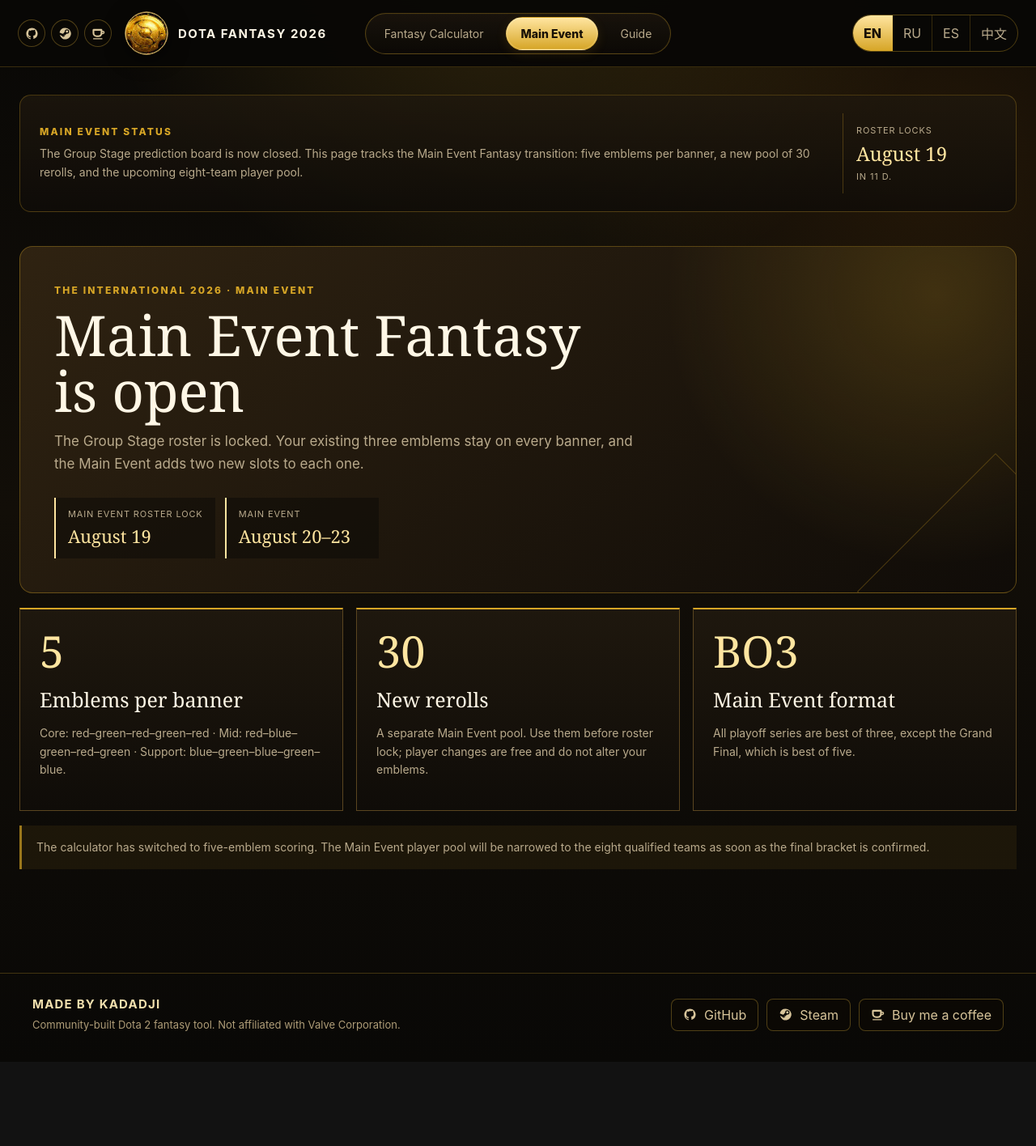
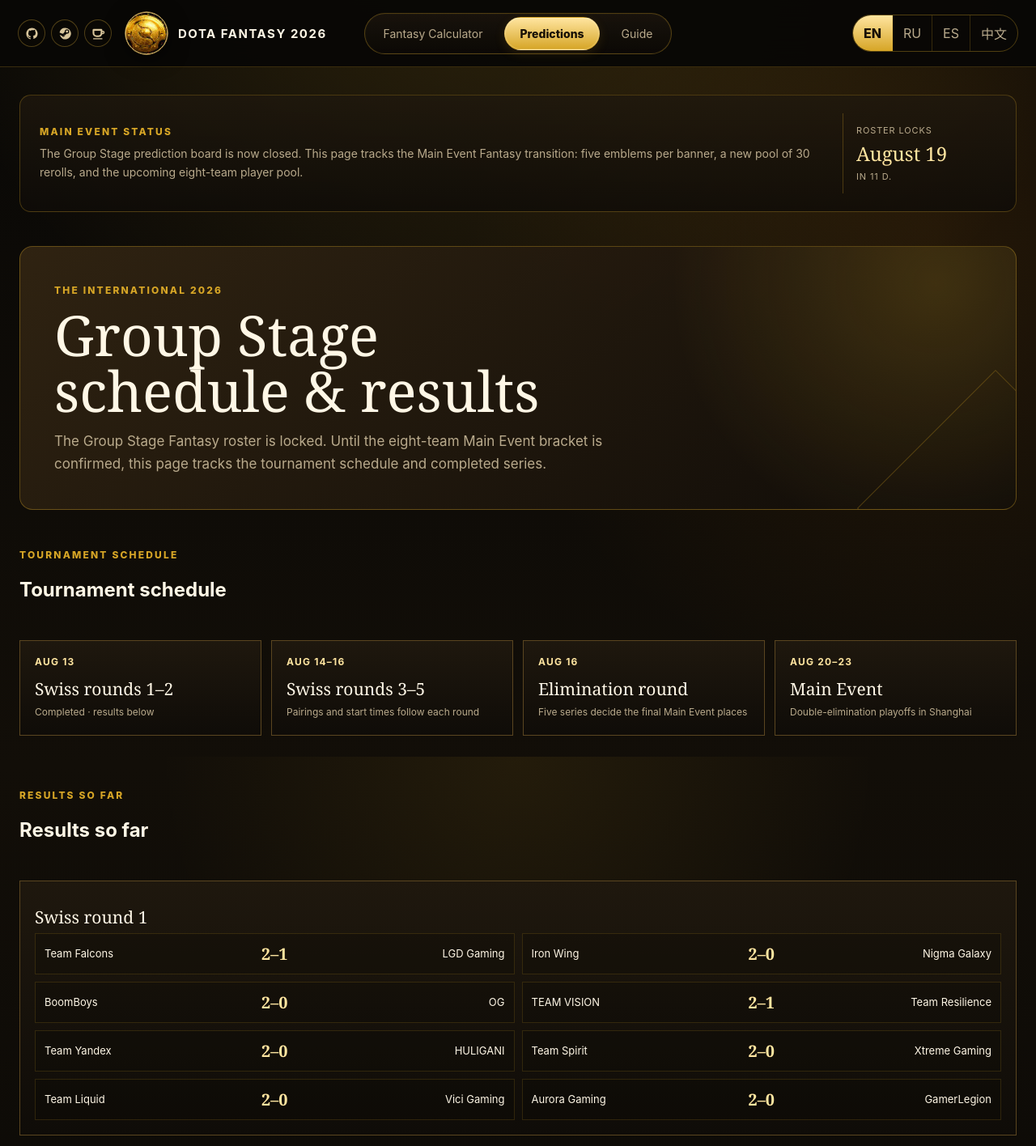
Before and after one commit to Kadadji1/dota2-fantasy-optimizer-2026, a Next.js app: page /predictions in a window 1280 px wide. Shown: the top 1416 px of the page at 81% size. Before the commit the page ends 1312 px from the top, so only its background shows below. Built offline with nearby package versions, Linux system fonts and the light colour scheme.

Commit message:
Show group stage schedule and results

```diff
--- a/app/predictions/Predictions.tsx
+++ b/app/predictions/Predictions.tsx
@@ -3,35 +3,38 @@
 import { useEffect, useState } from "react";
 
 type SiteLanguage = "en" | "ru" | "es" | "zh";
+type Match = { a: string; score: string; b: string };
+type Copy = { eyebrow: string; title: string; body: string; schedule: string; results: string; roundOne: string; roundTwo: string; upcoming: string; note: string; stages: Array<{ date: string; title: string; body: string }> };
 
-const copy: Record<SiteLanguage, { eyebrow: string; title: string; body: string; lock: string; lockDate: string; event: string; eventDate: string; cards: Array<{ value: string; title: string; body: string }>; note: string }> = {
-  en: { eyebrow: "THE INTERNATIONAL 2026 · MAIN EVENT", title: "Main Event Fantasy is open", body: "The Group Stage roster is locked. Your existing three emblems stay on every banner, and the Main Event adds two new slots to each one.", lock: "Main Event roster lock", lockDate: "August 19", event: "Main Event", eventDate: "August 20–23", cards: [{ value: "5", title: "Emblems per banner", body: "Core: red–green–red–green–red · Mid: red–blue–green–red–green · Support: blue–green–blue–green–blue." }, { value: "30", title: "New rerolls", body: "A separate Main Event pool. Use them before roster lock; player changes are free and do not alter your emblems." }, { value: "BO3", title: "Main Event format", body: "All playoff series are best of three, except the Grand Final, which is best of five." }], note: "The calculator has switched to five-emblem scoring. The Main Event player pool will be narrowed to the eight qualified teams as soon as the final bracket is confirmed." },
-  ru: { eyebrow: "THE INTERNATIONAL 2026 · ОСНОВНОЙ ЭТАП", title: "Fantasy основного этапа открыт", body: "Состав группового этапа уже закреплён. Первые три эмблемы на каждом знамени сохраняются, а для основного этапа открываются ещё два слота.", lock: "Фиксация состава Main Event", lockDate: "19 августа", event: "Основной этап", eventDate: "20–23 августа", cards: [{ value: "5", title: "Эмблем на знамени", body: "Основа: красная–зелёная–красная–зелёная–красная · Центр: красная–синяя–зелёная–красная–зелёная · Поддержка: синяя–зелёная–синяя–зелёная–синяя." }, { value: "30", title: "Новых рероллов", body: "Отдельный запас для Main Event. Используйте их до фиксации; смена игроков бесплатна и не меняет эмблемы." }, { value: "BO3", title: "Формат Main Event", body: "Все серии плей-офф — до двух побед, кроме гранд-финала до трёх побед." }], note: "Калькулятор уже считает пять эмблем. Как только окончательно подтвердится сетка, пул игроков Main Event будет ограничен восемью прошедшими командами." },
-  es: { eyebrow: "THE INTERNATIONAL 2026 · EVENTO PRINCIPAL", title: "Fantasy del Evento Principal está abierto", body: "La plantilla de la fase de grupos está bloqueada. Los tres emblemas existentes se conservan y el Evento Principal añade dos espacios nuevos a cada estandarte.", lock: "Cierre de plantilla del Evento Principal", lockDate: "19 de agosto", event: "Evento Principal", eventDate: "20–23 de agosto", cards: [{ value: "5", title: "Emblemas por estandarte", body: "Core: rojo–verde–rojo–verde–rojo · Mid: rojo–azul–verde–rojo–verde · Support: azul–verde–azul–verde–azul." }, { value: "30", title: "Rerolls nuevos", body: "Un fondo separado para el Evento Principal. Úsalos antes del cierre; cambiar jugadores es gratis y no altera emblemas." }, { value: "BO3", title: "Formato del Evento Principal", body: "Todas las series de playoffs son al mejor de tres, salvo la Gran Final al mejor de cinco." }], note: "La calculadora ya usa puntuación de cinco emblemas. El grupo de jugadores se limitará a los ocho equipos clasificados cuando se confirme el cuadro final." },
-  zh: { eyebrow: "THE INTERNATIONAL 2026 · 主赛事", title: "主赛事 Fantasy 已开放", body: "小组赛阵容已锁定。每面旗帜原有的三枚徽章会保留，主赛事为每面旗帜新增两个槽位。", lock: "主赛事阵容锁定", lockDate: "8月19日", event: "主赛事", eventDate: "8月20日–23日", cards: [{ value: "5", title: "每面旗帜的徽章", body: "核心位：红–绿–红–绿–红 · 中单：红–蓝–绿–红–绿 · 辅助：蓝–绿–蓝–绿–蓝。" }, { value: "30", title: "新的重掷次数", body: "主赛事有独立的重掷池。锁定前请用完；更换选手免费且不会改变徽章。" }, { value: "BO3", title: "主赛事赛制", body: "除五局三胜的总决赛外，所有淘汰赛系列赛均为三局两胜。" }], note: "计算器现已按五枚徽章计分。最终对阵表确认后，主赛事选手池将限定为晋级的八支队伍。" }
+const roundOne: Match[] = [
+  { a: "Team Falcons", score: "2–1", b: "LGD Gaming" }, { a: "Iron Wing", score: "2–0", b: "Nigma Galaxy" },
+  { a: "BoomBoys", score: "2–0", b: "OG" }, { a: "TEAM VISION", score: "2–1", b: "Team Resilience" },
+  { a: "Team Yandex", score: "2–0", b: "HULIGANI" }, { a: "Team Spirit", score: "2–0", b: "Xtreme Gaming" },
+  { a: "Team Liquid", score: "2–0", b: "Vici Gaming" }, { a: "Aurora Gaming", score: "2–0", b: "GamerLegion" }
+];
+const roundTwo: Match[] = [
+  { a: "TEAM VISION", score: "2–1", b: "Team Falcons" }, { a: "BoomBoys", score: "2–1", b: "Iron Wing" },
+  { a: "LGD Gaming", score: "2–1", b: "Team Resilience" }, { a: "Nigma Galaxy", score: "2–0", b: "OG" }
+];
+
+const copy: Record<SiteLanguage, Copy> = {
+  en: { eyebrow: "THE INTERNATIONAL 2026", title: "Group Stage schedule & results", body: "The Group Stage Fantasy roster is locked. Until the eight-team Main Event bracket is confirmed, this page tracks the tournament schedule and completed series.", schedule: "Tournament schedule", results: "Results so far", roundOne: "Swiss round 1", roundTwo: "Swiss round 2", upcoming: "Next: Swiss rounds 3–5 and the elimination round. The Main Event bracket will replace this page once the eight qualified teams are confirmed.", note: "All listed series are best of three. Main Event runs August 20–23; every series is Bo3 except the Bo5 Grand Final.", stages: [{ date: "AUG 13", title: "Swiss rounds 1–2", body: "Completed · results below" }, { date: "AUG 14–16", title: "Swiss rounds 3–5", body: "Pairings and start times follow each round" }, { date: "AUG 16", title: "Elimination round", body: "Five series decide the final Main Event places" }, { date: "AUG 20–23", title: "Main Event", body: "Double-elimination playoffs in Shanghai" }] },
+  ru: { eyebrow: "THE INTERNATIONAL 2026", title: "Расписание и итоги группового этапа", body: "Fantasy‑состав группового этапа закреплён. Пока не будет подтверждена сетка Main Event из восьми команд, здесь отображаются расписание турнира и сыгранные серии.", schedule: "Расписание турнира", results: "Итоги на сейчас", roundOne: "Швейцарский раунд 1", roundTwo: "Швейцарский раунд 2", upcoming: "Далее: швейцарские раунды 3–5 и раунд на вылет. Когда подтвердятся восемь прошедших команд, эту страницу заменит сетка Main Event.", note: "Все указанные серии — BO3. Main Event пройдёт 20–23 августа: все серии BO3, кроме гранд‑финала BO5.", stages: [{ date: "13 АВГ", title: "Швейцарские раунды 1–2", body: "Завершены · результаты ниже" }, { date: "14–16 АВГ", title: "Швейцарские раунды 3–5", body: "Пары и время появляются после каждого раунда" }, { date: "16 АВГ", title: "Раунд на вылет", body: "Пять серий определят последние места в Main Event" }, { date: "20–23 АВГ", title: "Main Event", body: "Плей‑офф с двойным выбыванием в Шанхае" }] },
+  es: { eyebrow: "THE INTERNATIONAL 2026", title: "Calendario y resultados de la fase de grupos", body: "La plantilla Fantasy de la fase de grupos está bloqueada. Hasta que se confirme el cuadro del Evento Principal de ocho equipos, esta página muestra el calendario y las series completadas.", schedule: "Calendario del torneo", results: "Resultados hasta ahora", roundOne: "Ronda suiza 1", roundTwo: "Ronda suiza 2", upcoming: "Siguiente: rondas suizas 3–5 y ronda de eliminación. Esta página se convertirá en el cuadro del Evento Principal cuando se confirmen los ocho clasificados.", note: "Todas las series mostradas son al mejor de tres. El Evento Principal se juega del 20 al 23 de agosto; la Gran Final es la única al mejor de cinco.", stages: [{ date: "13 AGO", title: "Rondas suizas 1–2", body: "Completadas · resultados abajo" }, { date: "14–16 AGO", title: "Rondas suizas 3–5", body: "Emparejamientos y horarios tras cada ronda" }, { date: "16 AGO", title: "Ronda de eliminación", body: "Cinco series deciden las últimas plazas" }, { date: "20–23 AGO", title: "Evento Principal", body: "Playoffs de doble eliminación en Shanghái" }] },
+  zh: { eyebrow: "THE INTERNATIONAL 2026", title: "小组赛赛程与赛果", body: "小组赛 Fantasy 阵容已锁定。在八支主赛事晋级队伍和对阵表确认前，本页面会展示赛事日程和已结束的系列赛。", schedule: "赛事日程", results: "当前赛果", roundOne: "瑞士轮第 1 轮", roundTwo: "瑞士轮第 2 轮", upcoming: "接下来：瑞士轮第 3–5 轮和淘汰轮。八支晋级队伍确认后，本页面将替换为主赛事对阵表。", note: "列出的系列赛均为三局两胜。主赛事为 8 月 20–23 日；除五局三胜总决赛外均为 BO3。", stages: [{ date: "8月13日", title: "瑞士轮第 1–2 轮", body: "已完成 · 赛果见下方" }, { date: "8月14–16日", title: "瑞士轮第 3–5 轮", body: "每轮结束后公布对阵和开赛时间" }, { date: "8月16日", title: "淘汰轮", body: "五场系列赛决定最后的主赛事名额" }, { date: "8月20–23日", title: "主赛事", body: "上海双败淘汰赛" }] }
 };
 
-function readLanguage(): SiteLanguage {
-  if (typeof window === "undefined") return "en";
-  const stored = window.localStorage.getItem("site-language") as SiteLanguage | null;
-  return stored && copy[stored] ? stored : "en";
-}
+function readLanguage(): SiteLanguage { if (typeof window === "undefined") return "en"; const stored = window.localStorage.getItem("site-language") as SiteLanguage | null; return stored && copy[stored] ? stored : "en"; }
+
+function ResultGrid({ matches }: { matches: Match[] }) { return <div className="match-results-grid">{matches.map((match) => <article key={`${match.a}-${match.b}`}><span>{match.a}</span><strong>{match.score}</strong><span>{match.b}</span></article>)}</div>; }
 
 export default function Predictions() {
   const [language, setLanguage] = useState<SiteLanguage>("en");
-  useEffect(() => {
-    setLanguage(readLanguage());
-    const onLanguage = (event: Event) => {
-      const custom = event as CustomEvent<{ language?: SiteLanguage }>;
-      setLanguage(custom.detail?.language && copy[custom.detail.language] ? custom.detail.language : readLanguage());
-    };
-    window.addEventListener("site-language-change", onLanguage);
-    return () => window.removeEventListener("site-language-change", onLanguage);
-  }, []);
+  useEffect(() => { setLanguage(readLanguage()); const onLanguage = (event: Event) => { const custom = event as CustomEvent<{ language?: SiteLanguage }>; setLanguage(custom.detail?.language && copy[custom.detail.language] ? custom.detail.language : readLanguage()); }; window.addEventListener("site-language-change", onLanguage); return () => window.removeEventListener("site-language-change", onLanguage); }, []);
   const t = copy[language];
-  return <main className="site-shell predictions-page main-event-page">
-    <section className="main-event-hero"><span className="eyebrow">{t.eyebrow}</span><h1>{t.title}</h1><p>{t.body}</p><div className="main-event-dates"><div><span>{t.lock}</span><strong>{t.lockDate}</strong></div><div><span>{t.event}</span><strong>{t.eventDate}</strong></div></div></section>
-    <section className="main-event-grid" aria-label="Main Event fantasy changes">{t.cards.map((card) => <article key={card.title}><strong>{card.value}</strong><h2>{card.title}</h2><p>{card.body}</p></article>)}</section>
-    <p className="main-event-note">{t.note}</p>
+  return <main className="site-shell predictions-page schedule-results-page">
+    <section className="main-event-hero"><span className="eyebrow">{t.eyebrow}</span><h1>{t.title}</h1><p>{t.body}</p></section>
+    <section className="schedule-section"><div className="section-title"><div><span className="eyebrow">{t.schedule}</span><h2>{t.schedule}</h2></div></div><div className="stage-timeline">{t.stages.map((stage) => <article key={stage.date}><strong>{stage.date}</strong><h3>{stage.title}</h3><p>{stage.body}</p></article>)}</div></section>
+    <section className="results-section schedule-results"><div className="section-title"><div><span className="eyebrow">{t.results}</span><h2>{t.results}</h2></div></div><div className="results-round"><h3>{t.roundOne}</h3><ResultGrid matches={roundOne} /></div><div className="results-round"><h3>{t.roundTwo}</h3><ResultGrid matches={roundTwo} /></div><p className="main-event-note">{t.upcoming}<br /><br />{t.note}</p></section>
   </main>;
 }
--- a/app/predictions/page.tsx
+++ b/app/predictions/page.tsx
@@ -5,9 +5,9 @@ import PredictionsIntro from "../../components/PredictionsIntro";
 import Predictions from "./Predictions";
 
 export const metadata: Metadata = {
-  title: "TI2026 Main Event Fantasy",
+  title: "TI2026 Group Stage Schedule & Results",
   description:
-    "TI2026 Main Event Fantasy rules, five-emblem banners and roster-lock information.",
+    "TI2026 Group Stage schedule, confirmed match results and Main Event timeline.",
   alternates: { canonical: "/predictions" }
 };
 
--- a/components/SiteHeader.tsx
+++ b/components/SiteHeader.tsx
@@ -20,10 +20,10 @@ const languageButtons: Array<{ key: SiteLanguage; label: string }> = [
 ];
 
 const navigation: Record<SiteLanguage, { fantasy: string; predictions: string; guide: string }> = {
-  en: { fantasy: "Fantasy Calculator", predictions: "Main Event", guide: "Guide" },
-  ru: { fantasy: "Фэнтези-калькулятор", predictions: "Main Event", guide: "Гайд" },
-  es: { fantasy: "Calculadora Fantasy", predictions: "Evento Principal", guide: "Guía" },
-  zh: { fantasy: "梦幻计算器", predictions: "主赛事", guide: "指南" }
+  en: { fantasy: "Fantasy Calculator", predictions: "Predictions", guide: "Guide" },
+  ru: { fantasy: "Фэнтези-калькулятор", predictions: "Прогнозы", guide: "Гайд" },
+  es: { fantasy: "Calculadora Fantasy", predictions: "Predicciones", guide: "Guía" },
+  zh: { fantasy: "梦幻计算器", predictions: "预测", guide: "指南" }
 };
 
 function GithubIcon() { return <svg viewBox="0 0 24 24" aria-hidden="true"><path fill="currentColor" d="M12 2C6.48 2 2 6.58 2 12.23c0 4.52 2.87 8.35 6.84 9.7.5.1.68-.22.68-.49 0-.24-.01-1.05-.01-1.9-2.78.62-3.37-1.21-3.37-1.21-.45-1.19-1.11-1.5-1.11-1.5-.91-.64.07-.63.07-.63 1 .08 1.53 1.06 1.53 1.06.9 1.57 2.35 1.12 2.92.86.09-.66.35-1.12.64-1.37-2.22-.26-4.56-1.14-4.56-5.06 0-1.12.39-2.03 1.03-2.75-.1-.26-.45-1.3.1-2.71 0 0 .84-.28 2.75 1.05A9.3 9.3 0 0 1 12 6.1c.85 0 1.71.12 2.51.35 1.91-1.33 2.75-1.05 2.75-1.05.55 1.41.2 2.45.1 2.71.64.72 1.03 1.63 1.03 2.75 0 3.93-2.35 4.8-4.58 5.05.36.32.68.94.68 1.9 0 1.37-.01 2.47-.01 2.81 0 .27.18.59.69.49A10.25 10.25 0 0 0 22 12.23C22 6.58 17.52 2 12 2Z"/></svg>; }
```
Also changed, not shown: app/predictions.css.
